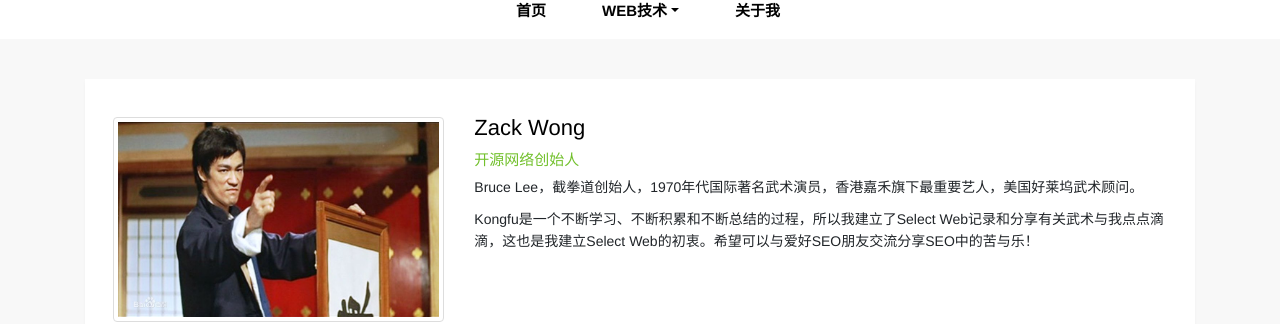
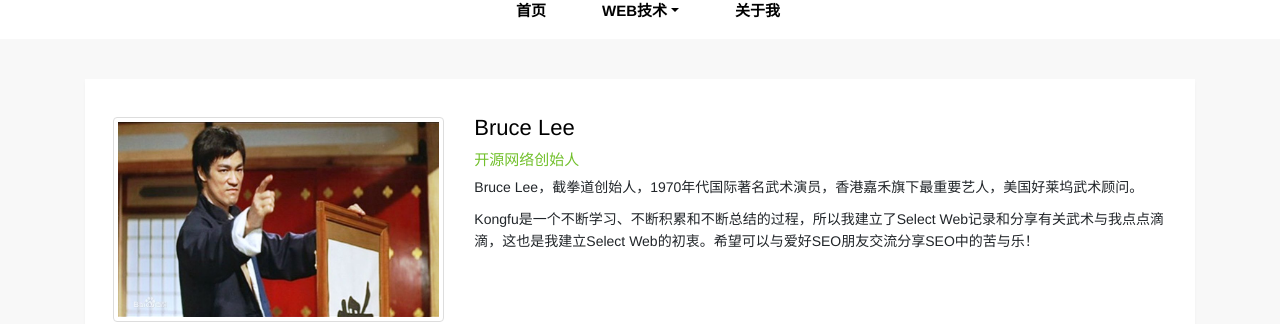
Before and after one commit to WHQM/WHQM.github.io, a Jekyll site: the page built from pages/about.html, in a window 1280 px wide. Shown: the part 148-472 px from the top of the page. Built offline with Jekyll 4.4.1, drawn with Linux system fonts in a browser that asks for light colours.

Commit message:
Update about.html

```diff
--- a/pages/about.html
+++ b/pages/about.html
@@ -12,7 +12,7 @@
         <div class="row">
           <div class="col-md-4 mt-4"><img src="/images/pages/love.jpg" alt="Bruce Lee" class="img-thumbnail"></div>
           <div class="col-md-8 mt-4">
-            <p class="post-title">Zack Wong</p>
+            <p class="post-title">Bruce Lee</p>
             <p class="post-tag">开源网络创始人</p>
             <p>Bruce Lee，截拳道创始人，1970年代国际著名武术演员，香港嘉禾旗下最重要艺人，美国好莱坞武术顾问。</p>
             <p>Kongfu是一个不断学习、不断积累和不断总结的过程，所以我建立了Select Web记录和分享有关武术与我点点滴滴，这也是我建立Select Web的初衷。希望可以与爱好SEO朋友交流分享SEO中的苦与乐！</p>
```
